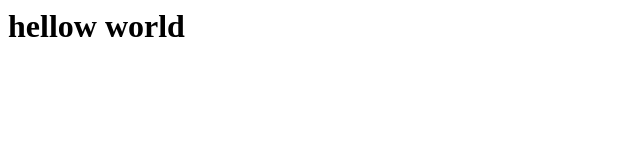
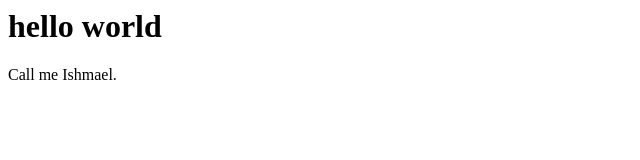
Before and after one commit to teeraniti/website, a plain HTML site: page index.html in a window 1280 px wide. Shown: the whole page, without its empty margins (0-640 px from the left). Drawn offline with Linux system fonts and the light colour scheme.

Commit message:
add Call me Ishmael.

```diff
--- a/index.html
+++ b/index.html
@@ -1 +1 @@
-<h1>hellow world</h1>
+<h1>hello world</h1><p>Call me Ishmael.</p>
```
